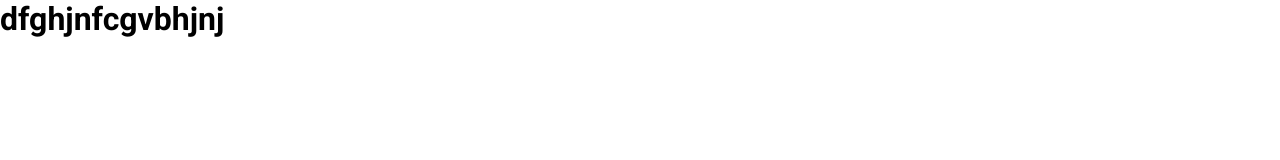
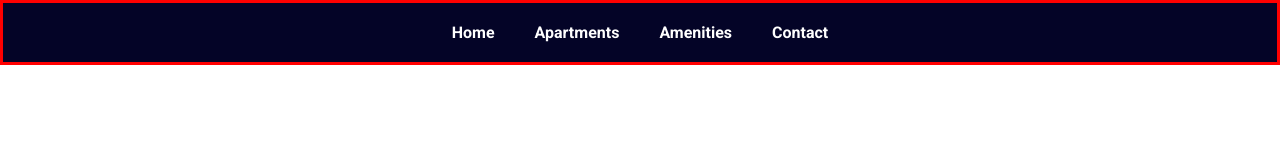
Before and after one commit to Asma-Salah/Urban-haven-apartment, a website built with Vite: page index.html in a window 1280 px wide. Built offline with nearby package versions, Linux system fonts and the light colour scheme.

Commit message:
Build navigation part of the header

```diff
--- a/index.html
+++ b/index.html
@@ -6,14 +6,30 @@
     <meta name="viewport" content="width=device-width, initial-scale=1.0" />
     <title>Urban Heaven Apartment</title>
 
-    <link rel="stylesheet" href="src/style.css">
+    <link rel="stylesheet" href="src/style.css" />
 
-    <link rel="preconnect" href="https://fonts.googleapis.com">
-<link rel="preconnect" href="https://fonts.gstatic.com" crossorigin>
-<link href="https://fonts.googleapis.com/css2?family=Roboto:ital,wght@0,100..900;1,100..900&display=swap" rel="stylesheet">
-
+    <link rel="preconnect" href="https://fonts.googleapis.com" />
+    <link rel="preconnect" href="https://fonts.gstatic.com" crossorigin />
+    <link
+      href="https://fonts.googleapis.com/css2?family=Roboto:ital,wght@0,100..900;1,100..900&display=swap"
+      rel="stylesheet"
+    />
   </head>
   <body>
-  <h1>dfghjnfcgvbhjnj</h1>
+    <header class="header">
+      <div class="header-navigation">
+        <nav class="header-nav">
+          <ol class="header-nav-list">
+            <li class="header-list-nav-item"><a href="#">home</a></li>
+
+            <li class="header-list-nav-item"><a href="#">apartments</a></li>
+
+            <li class="header-list-nav-item"><a href="#">amenities</a></li>
+
+            <li class="header-list-nav-item"><a href="#">contact</a></li>
+          </ol>
+        </nav>
+      </div>
+    </header>
   </body>
 </html>
--- a/src/style.css
+++ b/src/style.css
@@ -1,4 +1,4 @@
- *{
+* {
   margin: 0;
   box-sizing: border-box;
   padding: 0;
@@ -22,3 +22,37 @@ body {
   font-size: 1.6rem;
   font-family: var(--primary-font);
 }
+.header {
+  height: 100%;
+  background-color: var(--color-primary);
+}
+.header-navigation {
+  padding: 2rem 2rem;
+  border: 3px solid red;
+  max-width: 100%;
+}
+
+.header-nav-list {
+  list-style: none;
+  display: flex;
+  flex-wrap: wrap;
+  flex-direction: row;
+  justify-content: center;
+  gap: 4rem;
+}
+@media screen and (max-width: 450px) {
+  .header-nav-list {
+    gap: 2rem;
+  }
+}
+
+.header-list-nav-item a {
+  color: var(--color-secondary);
+  text-decoration: none;
+  text-transform: capitalize;
+  transition: all 0.5s;
+  font-weight: bolder;
+}
+.header-nav-list :hover {
+  color: #5757eb;
+}
```
